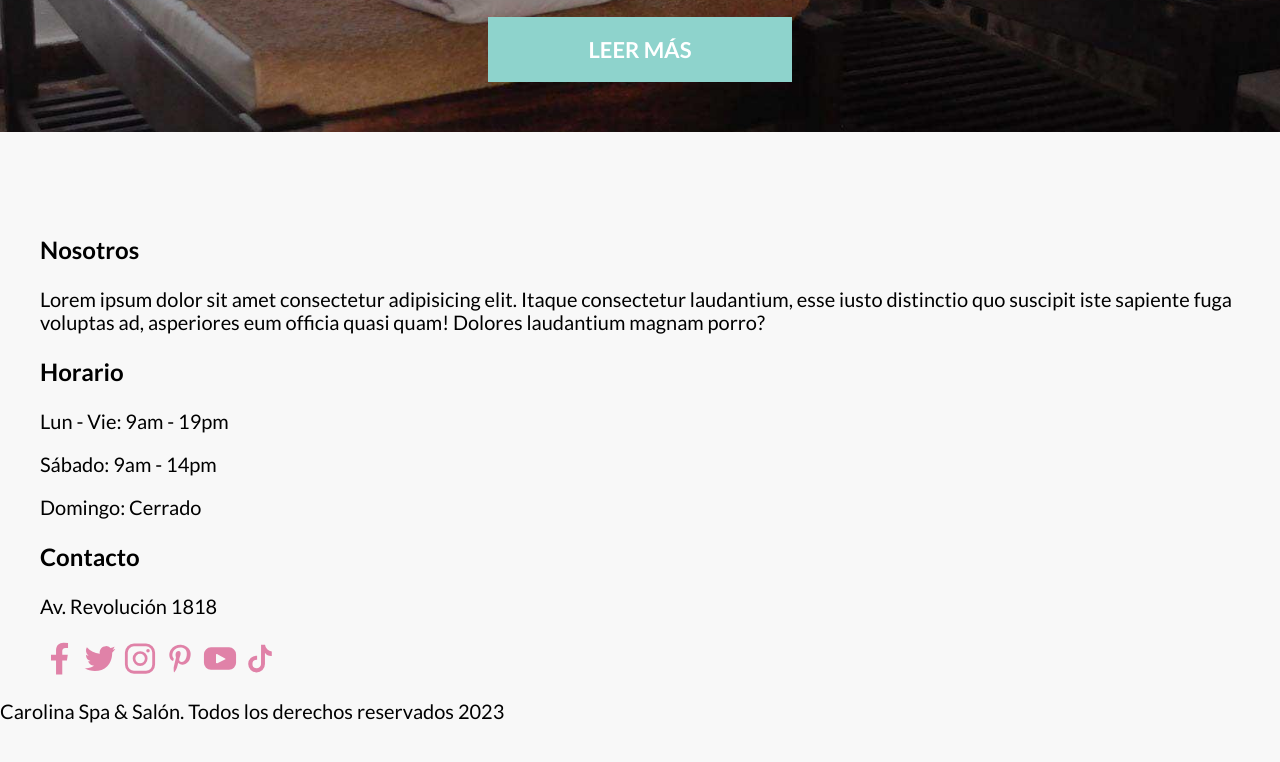
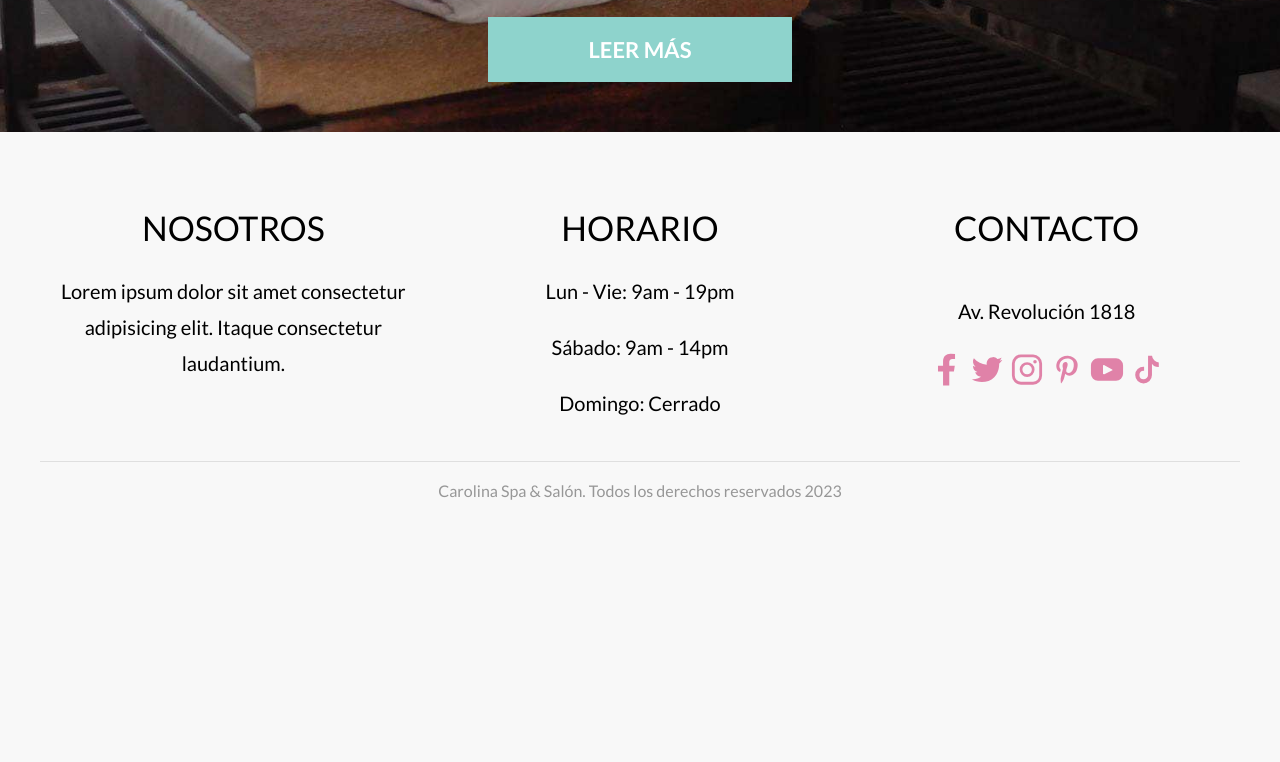
Before and after one commit to CristianMP04/carolinaspa, a website: page index.html in a window 1280 px wide. Shown: the part 3300-4062 px from the top of the page. After the commit the page ends 3820 px from the top, so only its background shows below. Drawn offline with Linux system fonts and the light colour scheme; a web font is replaced by a local one.

Commit message:
finish Footer
finish Footer

```diff
--- a/index.html
+++ b/index.html
@@ -210,11 +210,11 @@
         <a class="cita__enlace" href="#">Leer  Más</a>
     </section>
 
-    <footer class="footer seccion">
+    <footer class="footer">
         <div class="footer__grid contenedor">
             <div class="footer__widget">
                 <h3 class="footer__heading">Nosotros</h3>
-                <p class="footer__texto">Lorem ipsum dolor sit amet consectetur adipisicing elit. Itaque consectetur laudantium, esse iusto distinctio quo suscipit iste sapiente fuga voluptas ad, asperiores eum officia quasi quam! Dolores laudantium magnam porro?</p>
+                <p class="footer__texto">Lorem ipsum dolor sit amet consectetur adipisicing elit. Itaque consectetur laudantium.</p>
             </div>
 
             <div class="footer__widget">
--- a/src/scss/app.scss
+++ b/src/scss/app.scss
@@ -2,3 +2,4 @@
 @use 'ui/header';
 @use 'ui/social';
 @use 'ui/contenido';
+@use 'ui/footer';
--- /dev/null
+++ b/src/scss/ui/footer/_footer.scss
@@ -0,0 +1,40 @@
+@use 'base/variables' as v;
+@use 'base/mixins' as m;
+
+.footer {
+    padding-top: 5rem;
+
+    &__grid {
+        @include m.tablet {
+            @include m.grid(3, 2rem);
+         }
+    }
+
+    &__widget {
+        text-align: center;
+
+        &:nth-child(3) {
+            display: flex;
+            flex-direction: column;
+            align-items: center
+        }
+    }
+
+    &__heading {
+        @include m.heading;
+        font-size: 3.4rem;
+    }
+
+    &__texto {
+        line-height: 1.8;
+    }
+
+    &__copyright {
+        text-align: center;max-width: 120rem;
+        margin: 2rem auto 0 auto;
+        border-top: 1px solid darken(v.$grisClaro, 10%);
+        font-size: 1.6rem;
+        padding: 2rem;
+        color: v.$gris;
+    }
+}
--- /dev/null
+++ b/src/scss/ui/footer/_index.scss
@@ -0,0 +1 @@
+@forward 'footer';
```
Also changed, not shown: build/css/app.css, 1 other file.
